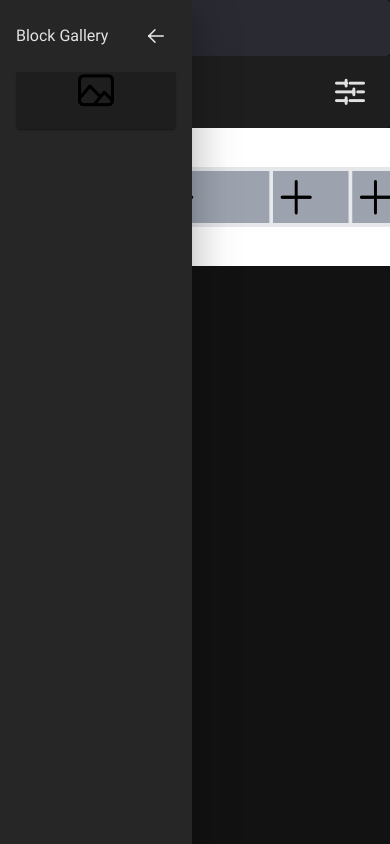
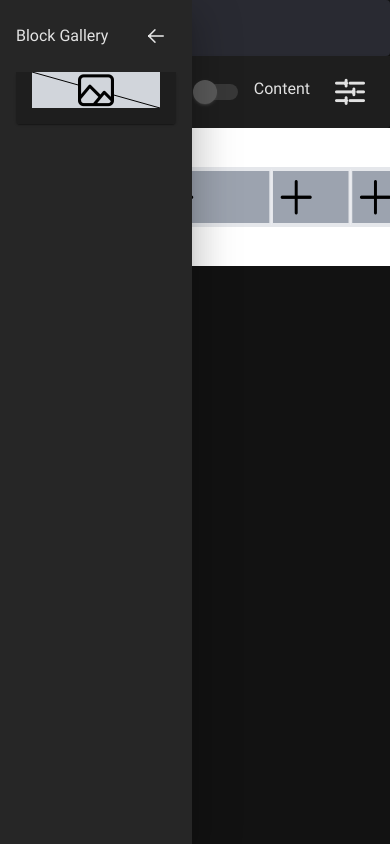
Before and after one commit to dale8nson/news-CMS, a Next.js app: page /admin/editor/layout in a window 390 px wide. Both pictures are taken after a click on the button 40 px from the left and 92 px from the top of the page. Shown: the top 844 px of the page. Built offline with nearby package versions, Linux system fonts and the light colour scheme.

Commit message:
image placeholder blocks now responsive to changes in editor sidebar

```diff
--- a/app/admin/editor/layout/layout.tsx
+++ b/app/admin/editor/layout/layout.tsx
@@ -10,8 +10,8 @@ import { Sidebar } from 'primereact/sidebar';
 import { InputText } from 'primereact/inputtext';
 import { InputNumber } from 'primereact/inputnumber'
 import { Panel } from 'primereact/panel';
-import { BreadCrumb } from 'primereact/breadcrumb';
-import { setSelectedComponentTemplate, setPageTemplate } from '@/lib/editor-layout-slice';
+import { InputSwitch } from 'primereact/inputswitch';
+import { setSelectedComponentTemplate, setPageTemplate, updateComponentTemplate } from '@/lib/editor-layout-slice';
 import type { ItemProps } from '@/lib/editor-layout-slice';
 import ImagePlaceholder from '@/components/editor/primitives/image-placeholder';
 import type { PageTemplate } from "@/lib/editor-layout-slice";
@@ -49,6 +49,7 @@ export default function Layout({
   const [leftSidebarVisible, setLeftSidebarVisible] = useState(false);
   const [rightSidebarVisible, setRightSidebarVisible] = useState(false);
   const [pageLoaded, setPageLoaded] = useState(false);
+  const [modeChecked, setModeChecked] = useState(false);
   const selectedComponentTemplate = useAppSelector(state => state.editorLayoutSlice.selectedComponentTemplate);
   const pageTemplate = useAppSelector(state => state.editorLayoutSlice.pageTemplate);
   const dispatch = useAppDispatch();
@@ -61,7 +62,14 @@ export default function Layout({
 
   const end = (
     <>
-      <Button className='p-button' icon='pi pi-sliders-h text-3xl' onClick={() => setRightSidebarVisible(true)} />
+      <div className='space-x-4 flex'>
+        <div className='flex align-baseline space-x-4' >
+          <h1>Dummy</h1>
+          <InputSwitch className='m-auto' disabled checked={modeChecked} />
+          <h1>Content</h1>
+        </div>
+        <Button className='p-button' icon='pi pi-sliders-h text-3xl' onClick={() => setRightSidebarVisible(true)} />
+      </div>
     </>
   )
 
@@ -87,7 +95,6 @@ export default function Layout({
   return (
     <section className='mx-0 w-full h-full' ref={() => setPageLoaded(true)}>
       <Panel pt={{ content: { className: 'flex-col w-full p-0 relative' } }}>
-        {/* <BreadCrumb model={crumbs} className='bg-[--highlight-bg]' pt={{root:{className:'w-full mx-0'}}} /> */}
         <Menubar start={start} model={items} end={end} className='w-full' pt={{ menuitem: { className: 'mx-6' } }} />
       </Panel>
       <Sidebar modal={false} dismissable={false} closeIcon='pi pi-arrow-left' pt={{ root: { className: 'w-[12rem] relative' } }} header='Block Gallery' visible={leftSidebarVisible} onHide={() => setLeftSidebarVisible(false)} >
@@ -120,8 +127,15 @@ export default function Layout({
                 let isLengthPercentage = false;
                 if (key.match(/([wW]idth|[hH]eight|margin|padding)/)) {
                   const lengthPercentage = value.match(/(\d{1,4})|(%|px|vw|vh)/g);
-                  length = lengthPercentage?.[0] as string;
-                  unit = lengthPercentage?.[1] as string;
+                  if (lengthPercentage?.length) {
+                    if (lengthPercentage.length > 1) {
+                      length = lengthPercentage?.[0] as string;
+                      unit = lengthPercentage?.[1] as string;
+                    }
+                  } else {
+                    length = '0';
+                    unit = '%';
+                  }
                   isLengthPercentage = true;
                 }
 
@@ -138,16 +152,20 @@ export default function Layout({
 
                       if (selectedComponentTemplate.id === pageTemplate?.id) {
                         dispatch(setPageTemplate(newTemplate))
+                      } else {
+                        dispatch(updateComponentTemplate(newTemplate))
                       }
 
                     }} />
 
                     {isLengthPercentage && <Dropdown options={units} value={unit} onChange={(e) => {
-                      const props = pageTemplate?.props;
-                      const newTemplate = { ...selectedComponentTemplate, props: { ...props, style: { ...props?.style, [key]: `${length}${e.value}` } } };
+                      const props = selectedComponentTemplate?.props;
+                      const newTemplate = { ...selectedComponentTemplate, props: { ...props, style: { ...props?.style as ItemProps, [key]: `${length}${e.value}` } } };
                       dispatch(setSelectedComponentTemplate(newTemplate));
                       if (selectedComponentTemplate.id === pageTemplate?.id) {
                         dispatch(setPageTemplate(newTemplate))
+                      } else {
+                        dispatch(updateComponentTemplate(newTemplate));
                       }
                     }}
                     />}
--- a/components/editor/primitives/container-placeholder.tsx
+++ b/components/editor/primitives/container-placeholder.tsx
@@ -28,6 +28,10 @@ const ContainerPlaceholder = ({ parentNode, className }: { parentNode: Element |
 
   // console.log(`component:`, componentName);
 
+  const dragStartHandler: DragEventHandler = (e) => {
+    e.preventDefault();
+  }
+
   const dragOverHandler: DragEventHandler = (e) => {
     e.preventDefault();
 
@@ -57,16 +61,12 @@ const ContainerPlaceholder = ({ parentNode, className }: { parentNode: Element |
   }
 
   console.log(`blocks:`, blocks);
-// useEffect(() => {
-//   console.log(`BlockRegistry:`, Registry);
-  // dispatch(registerBlock({componentName:'ContainerPlaceholder', source: ContainerPlaceholder.toString()}))
-// }, [dispatch, Registry]);
 
 
   return (
     <>
       {parentNode && createPortal(blocks, parentNode as Element)}
-      <div draggable={false} className={`bg-gray-400 w-full z-30 ${className}`} style={{ display:'flex', minHeight:'4vw', position: 'relative'}} onDrop={dropHandler} onDragOver={dragOverHandler} onDragLeave={dragLeaveHandler} ref={ref}>
+      <div draggable={false} className={`bg-gray-400 w-full z-30 ${className}`} style={{minHeight:'4vw', position: 'relative'}} onDrop={dropHandler} onDragOver={dragOverHandler} onDragLeave={dragLeaveHandler} onDragStart={dragStartHandler} ref={ref}>
         <div className='' draggable={false} style={{ width: '100%', height:'max-content', display: 'flex', flexDirection: 'column' }} >
           <i className='pi pi-plus p-2 justify-center align-center text-4xl text-black' draggable={false} />
         </div>
--- a/components/editor/primitives/editor-container.tsx
+++ /dev/null
@@ -1,35 +0,0 @@
-'use client';
-import type { ReactNode } from "react"
-import { forwardRef } from 'react';
-
-const EditorContainer = forwardRef(
-  function EditorContainer(
-    {
-      children,
-      row = false,
-      column = false,
-      columnSpan = 12,
-      grid = false,
-      gridTemplateColumns = 'grid-cols-1',
-      className = '', draggable = false }
-      : {
-        children?: ReactNode,
-        row?: boolean,
-        column?: boolean,
-        columnSpan: number,
-        grid?: boolean,
-        gridTemplateColumns?: string,
-        className?: string,
-        draggable?: boolean
-      },
-    ref: any
-    ) {
-    return (
-      <div className={`${!!row ? 'flex' : ''} ${!!column ? `flex-col` : ''} ${!!columnSpan ? `w-${columnSpan === 12 ? `full` : columnSpan}/12` : ''} ${!!grid ? `grid ${gridTemplateColumns}` : ''} ${className}`}
-        ref={ref} >
-        {children}
-      </div>
-    )
-  });
-
-export default EditorContainer;
--- a/components/editor/primitives/image-placeholder.tsx
+++ b/components/editor/primitives/image-placeholder.tsx
@@ -1,5 +1,5 @@
 'use client';
-import type { DragEventHandler } from "react";
+import type { DragEventHandler, MouseEventHandler } from "react";
 import Container from "@/components/primitives/container";
 import { useState, useRef, useEffect, useMemo, useContext, startTransition } from "react";
 import { flushSync } from "react-dom";
@@ -7,7 +7,7 @@ import { ReactNode, Ref, createElement } from "react";
 import { useAppDispatch, useAppSelector, useAppStore } from "@/lib/hooks";
 import { setDraggedId, clearDraggedId } from "@/lib/rootreducer";
 import { setSelectedComponentTemplate, registerComponentTemplate, registerComponent } from "@/lib/editor-layout-slice";
-import type { ItemProps } from "@/lib/editor-layout-slice";
+import type { ItemProps, ComponentTemplate } from "@/lib/editor-layout-slice";
 import { registerBlock } from "@/lib/block-registry";
 
 interface Size {
@@ -17,19 +17,19 @@ interface Size {
 
 function ImagePlaceholder() {
 
-  const componentTemplate = useMemo<ItemProps>(() => ({
+  const blockId = useMemo(() => crypto.randomUUID(), []);
+
+  const [componentTemplate, setComponentTemplate] = useState<ComponentTemplate>({
+    id: blockId,
     componentName: 'ImagePlaceholder',
     displayName: 'Image Placeholder',
-    className:"bg-gray-300 m-auto z-10 h-max w-max absolute top-0 left-0",
     props: {
       style: {
-        width: '150px',
-        height: '15%',
-        marginInline: 'calc(50% - 18px)',
-        marginTop: 'auto'
+        width: '100%',
+        height: '100%',
       }
     }
-  }),[])
+  })
 
   const store = useAppStore();
 
@@ -51,30 +51,37 @@ function ImagePlaceholder() {
     dispatch(setSelectedComponentTemplate(componentTemplate));
   }
 
-  const clickHandler = () => {
+  const clickHandler: MouseEventHandler = (e) => {
     console.log(`clickHandler`);
-
-    dispatch(setSelectedComponentTemplate(componentTemplate));
+    e.preventDefault();
+    e.stopPropagation();
+    dispatch(setSelectedComponentTemplate(template));
   }
 
   const initRef = (node: Element) => {
+    if(!node) return;
+    console.log('initRef');
     ref.current = node;
-    setRect(ref.current.getBoundingClientRect());
+    // setRect(ref.current.getBoundingClientRect());
   }
+
+  const template = useAppSelector(state => state.editorLayoutSlice?.componentTemplates?.[blockId]);
 
   useEffect(() => {
     dispatch(registerComponentTemplate(componentTemplate));
-
+    if (ref.current) {
+      setRect(ref.current.getBoundingClientRect());
+    }
 
     observer.current = new ResizeObserver(entries => {
       const size = entries[0].borderBoxSize[0];
       console.log(`size:`, size);
       setRect({ width: size.inlineSize, height: size.blockSize });
+    })
 
-      observer.current?.observe(ref.current.parentNode);
+    observer.current.observe(ref.current);
 
-    })
-  },[componentTemplate, dispatch])
+  }, [dispatch])
 
   return (
     <Container
@@ -82,14 +89,14 @@ function ImagePlaceholder() {
       draggable
       onDragStart={dragStartHandler}
       onClick={clickHandler}
-      className="z-0 relative flex-col h-auto"
+      className="z-0 bg-gray-300 relative m-auto"
       ref={initRef}
-      style={componentTemplate.props?.style}
+      style={template?.props?.style as ItemProps}
     >
-      <div className="w-full h-full ">
-        <i className='pi pi-image w-[36px] h-[36.5px] text-4xl text-black z-20' />
+      <div className="bg-transparent flex align-middle justify-center h-fit p-0 z-10  relative m-0">
+        <i className='pi pi-image text-4xl text-black z-20 m-0 bg-gray-300' />
       </div>
-      {rect && <svg className={`absolute bg-gray-300 m-auto left-0 top-0 h-[${rect.height}px] w-[${rect.width}px] [z-index:5]`} viewBox={`0 0 ${rect.width} ${rect.height}`} xmlns="http://www.w3.org/2000/svg">
+      {rect && <svg className={`absolute bg-gray-300 m-0 p-auto left-0 top-0 h-[${rect.height}px] w-[${rect.width}px] [z-index:9]`} viewBox={`0 0 ${rect.width} ${rect.height}`} xmlns="http://www.w3.org/2000/svg">
         <line x1="0" y1="0" x2={rect.width} y2={rect.height} stroke="black" />
       </svg>}
     </Container>
--- a/components/primitives/container.tsx
+++ b/components/primitives/container.tsx
@@ -5,7 +5,7 @@ import type { DragEventHandler } from "react";
 import ContainerPlaceholder from "../editor/primitives/container-placeholder";
 import { useAppStore, useAppSelector } from "@/lib/hooks";
 import { setDraggedId } from "@/lib/rootreducer";
-import ImagePlaceholder from "../editor/primitives/image-placeholder";
+import { ItemProps } from "@/lib/editor-layout-slice";
 
 
 const Container = forwardRef(
@@ -13,11 +13,6 @@ const Container = forwardRef(
     {
       containerId,
       children,
-      row = false,
-      column = false,
-      columnSpan = null,
-      grid = false,
-      gridTemplateColumns = 'grid-cols-1',
       className = '',
       mode = 'presentation',
       draggable,
@@ -33,11 +28,6 @@ const Container = forwardRef(
     }: {
       containerId?: string,
       children?: ReactNode,
-        row?: boolean,
-        column?: boolean,
-        columnSpan?: number | null,
-        grid?: boolean,
-        gridTemplateColumns?: string,
       className?: string,
       mode?: 'editor' | 'presentation',
       draggable?: boolean,
@@ -49,7 +39,7 @@ const Container = forwardRef(
       onDragEnter?: DragEventHandler,
       onDragExit?: DragEventHandler,
       onClick?: MouseEventHandler,
-        style?: object
+      style?: ItemProps
     },
     ref?: any) {
     console.log(`Container`);
@@ -80,33 +70,40 @@ const Container = forwardRef(
     // }
 
     const initRef = (node: any) => {
+      if(!node) return;
 
-      if(!!ref) ref.current = node;
+      if (!!ref) {
+        if (typeof ref === 'function') {
+          ref(node)
+        } else {
+          ref.current = node;
+        }
         // if(!!containerRef) containerRef.current = node;
+      }
     }
 
     useEffect(() => {
-      if(!containerRef) return;
+      if (!containerRef) return;
       setParentNode(containerRef.current);
-    },[])
+    }, [])
 
     return (
       <div
         id={containerId}
-        className={`${!!row ? 'flex' : ''} ${!!column ? `flex-col` : ''} ${!!columnSpan ? `w-${columnSpan === 12 ? `full` : `${columnSpan}/12`}` : ''} ${!!grid ? `grid ${gridTemplateColumns}` : ''} ${className} min-h-[4vw]`}
+        className={className}
         ref={initRef}
-        draggable={draggable || mode === 'editor'}
+        draggable={draggable}
         tabIndex={tabIndex}
         onDragStart={onDragStart || dragStartHandler}
         onDrop={onDrop}
-        onDragOver={onDragOver}
+        onDragOver={onDragOver || dragOverHandler}
         onDragLeave={onDragLeave}
         onDragEnter={onDragEnter}
         onDragExit={onDragExit}
         onClick={onClick}
         style={style}
       >
-        {mode === 'editor' && <div draggable={false} ref={containerRef} className="flex-col justify-evenly" /> }
+        {mode === 'editor' && <div draggable={false} ref={containerRef} className="flex-col justify-evenly" />}
         {mode !== 'editor' && children}
         {mode === 'editor' && <div className="w-full h-full relative" draggable={false}><ContainerPlaceholder parentNode={parentNode} className='z-20' /></div>}
       </div>
--- a/lib/block-registry.ts
+++ b/lib/block-registry.ts
@@ -1,10 +1,9 @@
 
 import { createSlice } from "@reduxjs/toolkit";
-import { staticGenerationAsyncStorage } from "next/dist/client/components/static-generation-async-storage.external";
 export { ContainerPlaceholder, ImagePlaceholder, Container, ArticleGroup1} from '@/components';
 
 type Block = { id: string, source: string }
-interface BlockRegistry { [componentName: string]: Block }
+interface BlockRegistry { [id: string]: Block }
 
 const initialState: BlockRegistry = {};
 
@@ -15,7 +14,7 @@ const BlockRegistry = createSlice({
     registerBlock (state, action) {
 
       return {
-        ...state, [action.payload.componentName]: { id: crypto.randomUUID(), source: action.payload.source }
+        ...state, [action.payload.id]: { props: action.payload.props }
       }
     }
   }
--- a/lib/editor-layout-slice.ts
+++ b/lib/editor-layout-slice.ts
@@ -2,9 +2,9 @@ import { createSlice } from "@reduxjs/toolkit";
 import type { PayloadAction, CaseReducer } from "@reduxjs/toolkit";
 import { staticGenerationAsyncStorage } from "next/dist/client/components/static-generation-async-storage.external";
 
-export type Prop = string | number | null | ItemProps;
+export type Prop = string | number | null;
 
-export type ItemProps = { [prop: string]: Prop | { [prop: string]: Prop } | string | number | null }
+export interface ItemProps { [prop: string]: Prop | null | ItemProps }
 
 export interface ComponentTemplate {
   id: string,
@@ -33,8 +33,8 @@ export interface PageTemplate extends ComponentTemplate {
 type State = {
   selectedComponentTemplate: ComponentTemplate | null,
   pageTemplate: PageTemplate | null,
-  componentTemplates: ComponentTemplate[] | null,
-  components: Component[] | null
+  componentTemplates:{[id: string]: ComponentTemplate } | null,
+  components: {[id: string]: Component } | null
 }
 
 const initialState: State = {
@@ -55,8 +55,8 @@ const initialState: State = {
       }
     }
   },
-  componentTemplates: [],
-  components: []
+  componentTemplates: {},
+  components: {}
 }
 
 const editorLayoutSlice = createSlice({
@@ -65,11 +65,13 @@ const editorLayoutSlice = createSlice({
   reducers: {
     setSelectedComponentTemplate: (state, action) => ({ ...state, selectedComponentTemplate: action.payload }),
     setPageTemplate: (state, action) => ({ ...state, pageTemplate: action.payload }),
-    registerComponentTemplate: (state, action) => ({ ...state, componentTemplates: [...state.componentTemplates as ComponentTemplate[], { id: crypto.randomUUID(), ...action.payload }] }),
-    registerComponent: (state, action) => ({...state, components: [...state.components as Component[], action.payload ]})
+    registerComponentTemplate: (state, action) => ({ ...state, componentTemplates: {...state.componentTemplates,  [action.payload.id]: action.payload } }),
+    updateComponentTemplate: (state, action) => ({ ...state, componentTemplates: {...state.componentTemplates,  [action.payload.id]: action.payload } }),
+    registerComponent: (state, action) => ({...state, components: {...state.components, [action.payload.id]: {...action.payload} }}),
+    updateComponent: (state, action) => ({...state, components: {...state.components, [action.payload.id]: {...action.payload} }})
     }
 })
 
 export default editorLayoutSlice.reducer;
 
-export const { setSelectedComponentTemplate, setPageTemplate, registerComponentTemplate, registerComponent } = editorLayoutSlice.actions;
+export const { setSelectedComponentTemplate, setPageTemplate, registerComponentTemplate, updateComponentTemplate, registerComponent, updateComponent } = editorLayoutSlice.actions;
```
Lines whose indentation alone changed are shown as unchanged.
